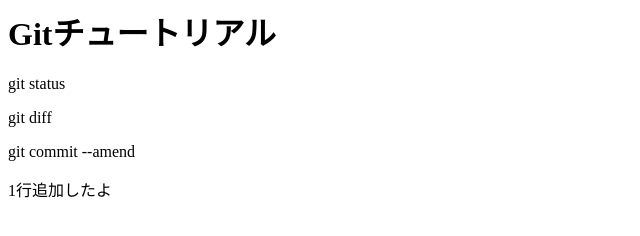
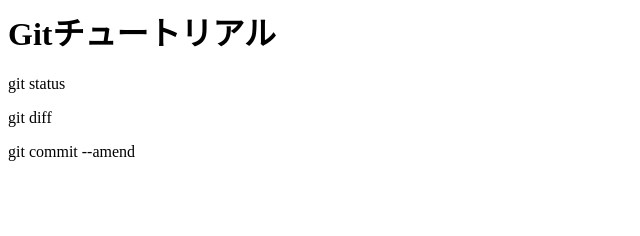
Before and after one commit to joynana77/git_tutorial_bak, a plain HTML site: page index.html in a window 1280 px wide. Shown: the whole page, without its empty margins (0-640 px from the left). Drawn offline with Linux system fonts and the light colour scheme.

Commit message:
コメントの削除

```diff
--- a/index.html
+++ b/index.html
@@ -2,4 +2,3 @@
 <p>git status</p>
 <p>git diff</p>
 <p>git commit --amend</p>
-<p>1行追加したよ</p>
```
